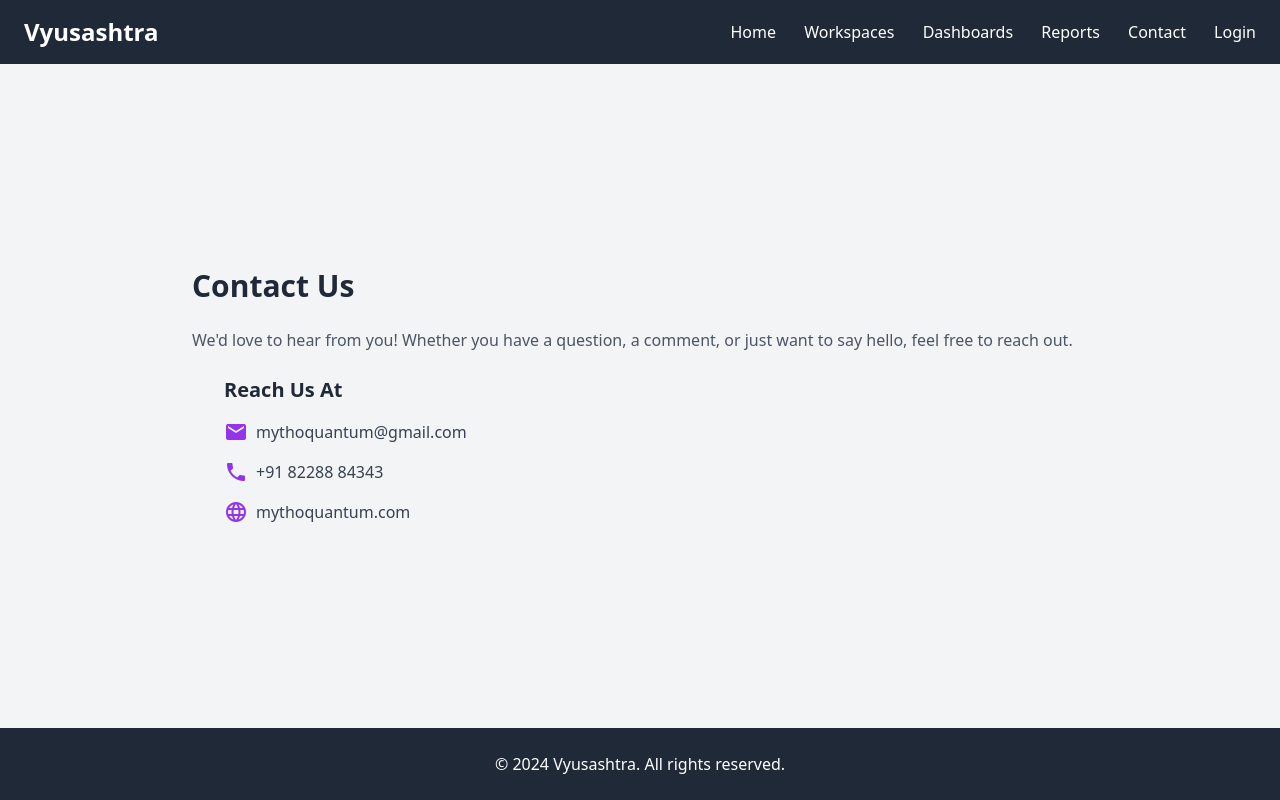
After one commit to Mythoquantumexplorers/product, a Flask app: page /contact in a window 1280 px wide. The commit adds this page. Run offline with Flask 3, Linux system fonts and the light colour scheme; some libraries are stand-ins or nearby versions.

Commit message:
Improving the design and adding option to delete workspace

```diff
--- a/app.py
+++ b/app.py
@@ -34,7 +34,8 @@ def load_user(user_id):
 # Route for the home page
 @app.route('/')
 def home():
-    return render_template('home.html')
+    print(current_user.is_authenticated)
+    return render_template('home.html',login=current_user.is_authenticated)
 
 # Route for the about page
 @app.route('/about')
@@ -129,13 +130,10 @@ def workspaces():
     }
     return render_template('workspaces.html',context=context)
 
+
 @app.route('/dashboards')
 @login_required
 def dashboards():
-    # dashboard_data = [
-    #     {'title': 'Sales Overview', 'description': 'A comprehensive overview of sales metrics.', 'date': 'Nov 28, 2024'},
-    #     {'title': 'Customer Insights', 'description': 'Analyze customer behavior and demographics.', 'date': 'Nov 25, 2024'},
-    # ]
     if not current_user.is_authenticated:
         print("NOt ok")
     company_id = current_user.id
@@ -156,7 +154,21 @@ def dashboards():
 @app.route('/reports')
 @login_required
 def reports():
-    return render_template('reports.html',active_page='reports')
+    if not current_user.is_authenticated:
+        print("NOt ok")
+    company_id = current_user.id
+    workspaces = Workspace.query.filter_by(company_id=company_id).all()
+    all_reports = []
+    for w in workspaces:
+        reports_of_w = Report.query.filter_by(workspace_id=w.id).all()
+        for r in reports_of_w:
+            all_reports.append(r)
+
+    context = {
+        'dashboards':all_reports,
+        'active_page': 'reports'
+    }
+    return render_template('reports.html',context=context)
 
 
 @app.route('/workspace/<int:workspace_id>')
@@ -190,7 +202,7 @@ def add_workspace():
         # Get form data
         title = request.form.get('title')
         image = request.files.get('image')
-        description = request.files.get('description')
+        description = request.form.get('description')
         datafile = request.files.get('datafile')
 
         print(description)
@@ -308,20 +320,22 @@ def create_chart(workspace_id):
     df = pd.read_excel(file_path)
 
     if request.method == 'POST':
+        print("I'm here")
         # Get user inputs
         x_column = request.form.get('x_column')
         y_column = request.form.get('y_column')
         chart_title = request.form.get('chart_title')
         chart_description = request.form.get('chart_description')
         chart_type = request.form.get('chart_type')  # e.g., line, bar, scatter
-
+        print(x_column,y_column,chart_title,chart_description,chart_type)
         # Validate inputs
         if not chart_type or (chart_type not in ['histogram', 'boxplot', 'pie', 'line', 'bar', 'scatter', 'heatmap', 'pairplot', 'violin', 'kde']):
             flash("Invalid or unsupported chart type.", "error")
             return redirect(request.url)
 
         try:
-            plt.style.use('seaborn')  # Improve visual appearance
+            print("Is it ok till here")
+            # plt.style.use('seaborn')  # Improve visual appearance
             plt.figure(figsize=(10, 6))
 
             # Generate the selected chart
@@ -354,7 +368,7 @@ def create_chart(workspace_id):
             plt.xlabel(x_column)
             plt.ylabel(y_column)
             plt.legend()  # Add legend for clarity
-
+            print("Is it ok till here")
             # Save the chart
             chart_filename = f"chart_{workspace_id}_{datetime.utcnow().strftime('%Y%m%d%H%M%S')}.png"
             chart_path = os.path.join(app.config['UPLOAD_FOLDER'], chart_filename)
@@ -374,6 +388,7 @@ def create_chart(workspace_id):
             flash("Chart created successfully!", "success")
             return redirect(url_for('workspace', workspace_id=workspace_id))
         except Exception as e:
+            print(e)
             flash(f"An error occurred while creating the chart: {str(e)}", "error")
             return redirect(request.url)
 
@@ -430,5 +445,51 @@ def view_charts(workspace_id):
 def uploaded_file(filename):
     return send_from_directory('uploads', filename)
 
+@app.route('/contact')
+def contact():
+    return render_template('contact.html')
+
+
+@app.route('/delete_workspace/<int:workspace_id>', methods=['POST'])
+def delete_workspace(workspace_id):
+    try:
+        # Fetch the workspace by ID
+        workspace = Workspace.query.get(workspace_id)
+
+        if not workspace:
+            flash('Workspace not found', 'error')
+            return redirect(url_for('workspaces'))  # Redirect to the workspaces page
+
+        # Delete related files
+        for file in workspace.files:
+            db.session.delete(file)
+
+        # Delete related reports
+        for report in workspace.reports:
+            db.session.delete(report)
+
+        # Delete related dashboards
+        for dashboard in workspace.dashboards:
+            db.session.delete(dashboard)
+
+        # Delete related charts
+        related_charts = Chart.query.filter_by(workspace_id=workspace.id).all()
+        for chart in related_charts:
+            db.session.delete(chart)
+
+        # Finally, delete the workspace itself
+        db.session.delete(workspace)
+
+        # Commit the changes to the database
+        db.session.commit()
+
+        flash('Workspace and related data deleted successfully', 'success')
+        return redirect(url_for('workspaces'))  # Redirect to the workspaces page
+
+    except Exception as e:
+        db.session.rollback()
+        flash(f'Error deleting workspace: {str(e)}', 'error')
+        return redirect(url_for('workspaces'))
+
 if __name__ == '__main__':
     app.run(debug=True)
--- /dev/null
+++ b/templates/contact.html
@@ -0,0 +1,99 @@
+<!DOCTYPE html>
+<html lang="en">
+<head>
+    <meta charset="UTF-8">
+    <meta name="viewport" content="width=device-width, initial-scale=1.0">
+    <title>Contact Us - Vyusashtra</title>
+    <script src="https://cdn.tailwindcss.com"></script>
+    <link href="https://fonts.googleapis.com/icon?family=Material+Icons" rel="stylesheet">
+</head>
+<body class="bg-gray-100 text-gray-800 flex flex-col justify-between" style="min-height: 100vh;">
+    <header class="bg-gray-800 text-white sticky top-0 z-50">
+        <div class="container mx-auto flex justify-between items-center py-4 px-6">
+            <div class="text-2xl font-bold">Vyusashtra</div>
+            <nav class="space-x-6">
+                <a href="/" class="hover:text-purple-400">Home</a>
+                <a href="/workspaces" class="hover:text-purple-400">Workspaces</a>
+                <a href="/dashboards" class="hover:text-purple-400">Dashboards</a>
+                <a href="/reports" class="hover:text-purple-400">Reports</a>
+                <a href="/contact" class="hover:text-purple-400">Contact</a>
+                {% if login %}
+                    <a href="/logout" class="hover:text-purple-400">Logout</a>
+                {% else %}
+                    <a href="/login" class="hover:text-purple-400">Login</a>
+                {% endif %}
+            </nav>
+        </div>
+    </header>
+
+    <div class="flex">
+        <div class="flex-1 p-6">
+            <div class="max-w-4xl mx-auto">
+                <h1 class="text-3xl font-bold mb-6 text-gray-800">Contact Us</h1>
+                <p class="text-gray-600 mb-6">
+                    We'd love to hear from you! Whether you have a question, a comment, or just want to say hello, feel free to reach out.
+                </p>
+
+                <div class="grid grid-cols-1 lg:grid-cols-2 gap-6">
+                    <!-- Contact Form -->
+                    <!-- <div>
+                        <h2 class="text-xl font-semibold text-gray-800 mb-4">Send Us a Message</h2>
+                        <form action="/submit-contact" method="POST" class="space-y-4">
+                            <div>
+                                <label for="name" class="block text-sm font-medium text-gray-700">Your Name</label>
+                                <input type="text" id="name" name="name" required
+                                    class="w-full border border-gray-300 rounded-lg p-3 focus:outline-none focus:ring-2 focus:ring-blue-500">
+                            </div>
+                            <div>
+                                <label for="email" class="block text-sm font-medium text-gray-700">Your Email</label>
+                                <input type="email" id="email" name="email" required
+                                    class="w-full border border-gray-300 rounded-lg p-3 focus:outline-none focus:ring-2 focus:ring-blue-500">
+                            </div>
+                            <div>
+                                <label for="message" class="block text-sm font-medium text-gray-700">Your Message</label>
+                                <textarea id="message" name="message" rows="5" required
+                                    class="w-full border border-gray-300 rounded-lg p-3 focus:outline-none focus:ring-2 focus:ring-blue-500"></textarea>
+                            </div>
+                            <button type="submit"
+                                class="w-full bg-purple-600 text-white py-2 px-4 rounded-lg hover:bg-purple-700 transition">
+                                Send Message
+                            </button>
+                        </form>
+                    </div> -->
+
+                    <!-- Contact Information -->
+                    <div class="ml-8">
+                        <h2 class="text-xl font-semibold text-gray-800 mb-4">Reach Us At</h2>
+                        <ul class="space-y-4">
+                            <li class="flex items-center">
+                                <span class="material-icons text-purple-600 mr-2">email</span>
+                                <a href="mailto:mythoquantum@gmail.com" class="text-gray-700 hover:underline">
+                                    mythoquantum@gmail.com
+                                </a>
+                            </li>
+                            <li class="flex items-center">
+                                <span class="material-icons text-purple-600 mr-2">phone</span>
+                                <a href="tel:+918228884343" class="text-gray-700 hover:underline">+91 82288 84343</a>
+                            </li>
+                            <li class="flex items-center">
+                                <span class="material-icons text-purple-600 mr-2">language</span>
+                                <a href="https://mythoquantum.com" target="_blank" class="text-gray-700 hover:underline">
+                                    mythoquantum.com
+                                </a>
+                            </li>
+                        </ul>
+                    </div>
+                </div>
+            </div>
+        </div>
+    </div>
+
+    <!-- Footer -->
+    <footer class="bg-gray-800 text-white py-6">
+        <div class="container mx-auto text-center">
+            &copy; 2024 Vyusashtra. All rights reserved.
+        </div>
+    </footer>
+
+</body>
+</html>
--- a/templates/sidebar.html
+++ b/templates/sidebar.html
@@ -1,4 +1,4 @@
-<div class="h-screen w-64 bg-gray-800 text-white flex flex-col">
+<div class="h-screen w-64 bg-gray-800 text-white flex flex-col sticky top-0 left-0">
     <!-- Company Page Header -->
     <div class="px-6 py-4 text-center font-bold text-lg border-b border-purple-600">
         Company Name
@@ -33,7 +33,7 @@
         <li>
             <a href="/reports"
                class="flex items-center px-4 py-2 rounded-lg
-                      {% if active_page == 'reports' %}bg-purple-600{% else %}hover:bg-purple-700{% endif %}">
+                      {% if context['active_page'] == 'reports' %}bg-purple-600{% else %}hover:bg-purple-700{% endif %}">
                 <span class="material-icons mr-4">description</span>
                 Reports
             </a>
```
Also changed, not shown: requirements.txt (+45 -0 lines), templates/home.html (+33 -56 lines), templates/workspace.html (+9 -1 lines), templates/workspaces.html (+9 -10 lines).
